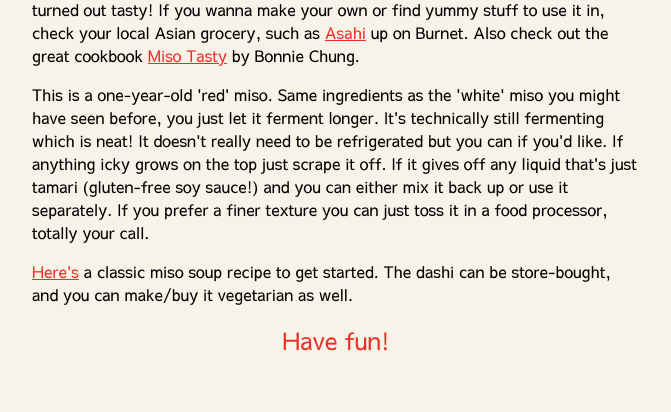
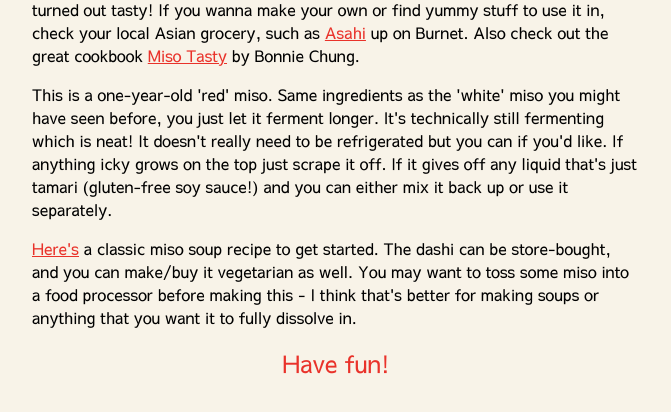
Before and after one commit to BigDadBear/aaronlabrie.github.io, a plain HTML site: page miso/index.html in a window 1280 px wide. Shown: the part 484-896 px from the top of the page, without its empty margins (304-975 px from the left). Drawn offline with Linux system fonts and the light colour scheme.

Commit message:
note update

```diff
--- a/miso/index.html
+++ b/miso/index.html
@@ -58,8 +58,7 @@
         refrigerated but you can if you'd like. If anything icky grows on the
         top just scrape it off. If it gives off any liquid that's just tamari
         (gluten-free soy sauce!) and you can either mix it back up or use it
-        separately. If you prefer a finer texture you can just toss it in a food
-        processor, totally your call.
+        separately.
       </p>
 
       <p>
@@ -69,7 +68,10 @@
           >Here's</a
         >
         a classic miso soup recipe to get started. The dashi can be
-        store-bought, and you can make/buy it vegetarian as well.
+        store-bought, and you can make/buy it vegetarian as well. You may want
+        to toss some miso into a food processor before making this - I think
+        that's better for making soups or anything that you want it to fully
+        dissolve in.
       </p>
 
       <h2>Have fun!</h2>
```
